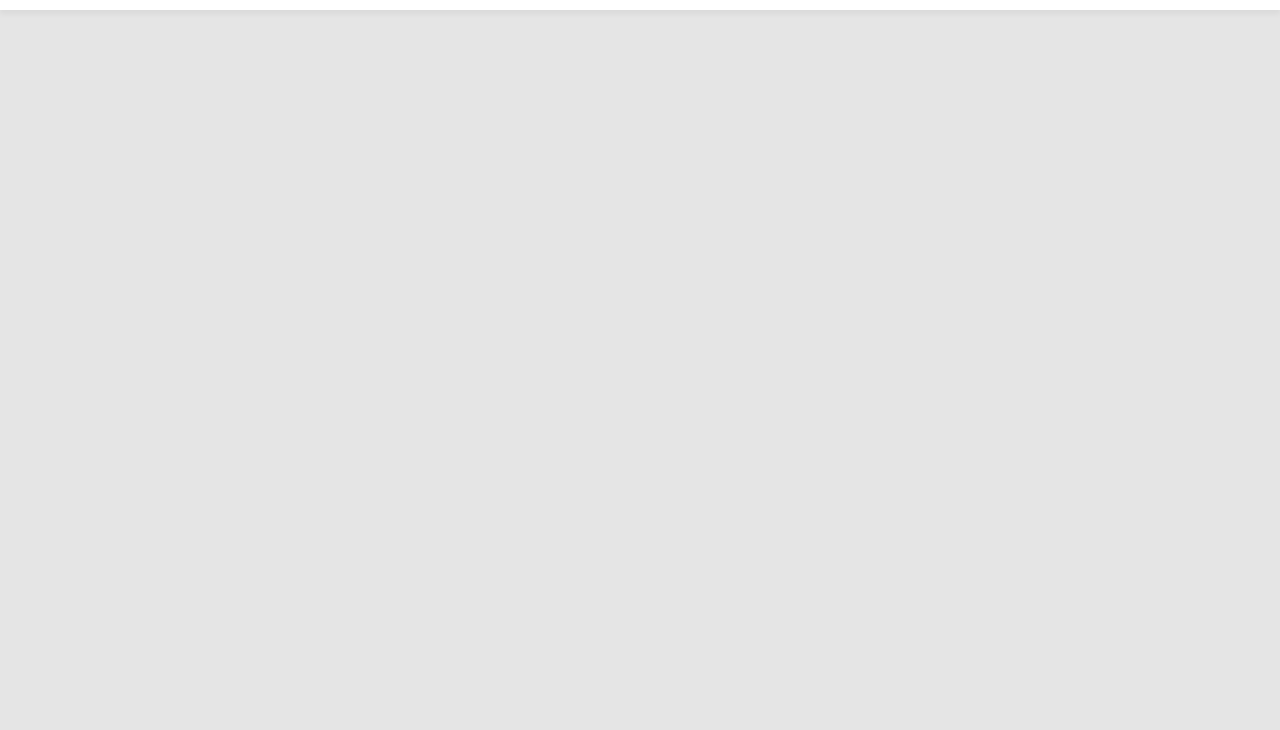
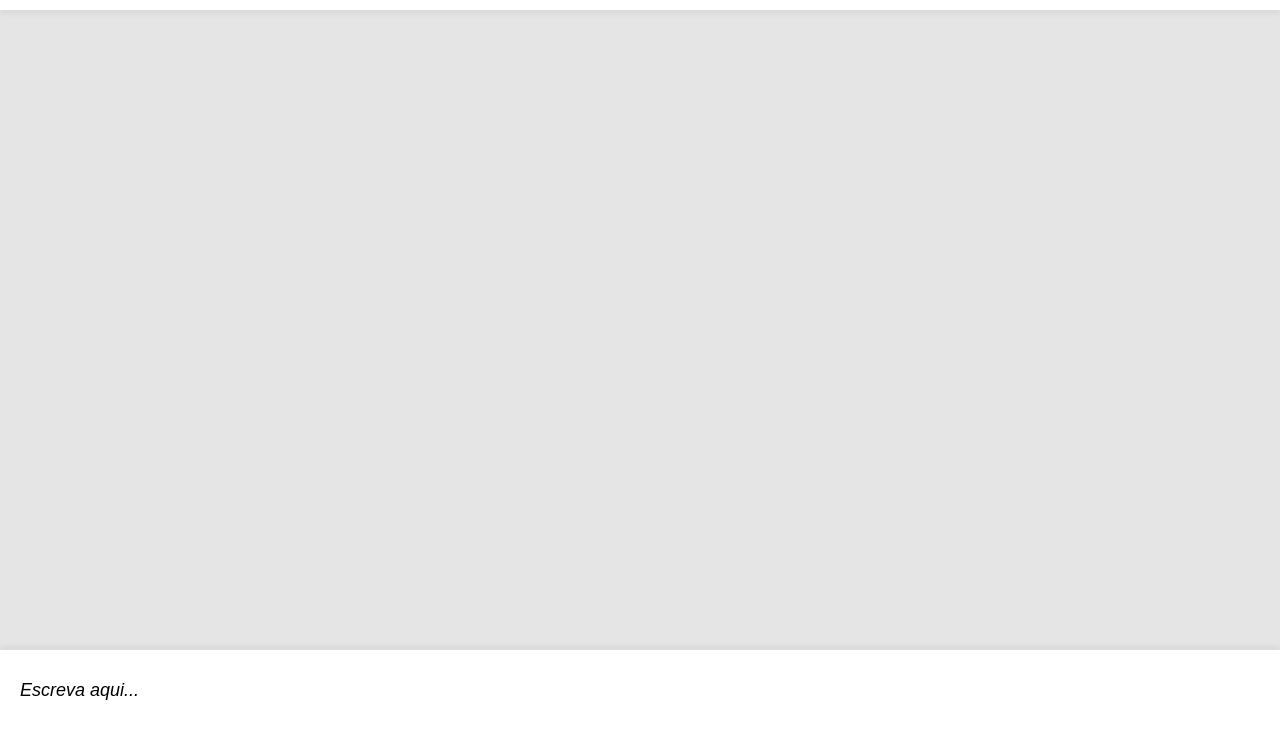
Before and after one commit to thiago-arend/ChatUOL, a plain HTML site: page index.html in a window 1280 px wide. Shown: the part 70-800 px from the top of the page. Drawn offline with nearby package versions, Linux system fonts and the light colour scheme.

Commit message:
Finalização do footer da aplicação

```diff
--- a/css/style.css
+++ b/css/style.css
@@ -28,3 +28,39 @@ body {
     width: 45px;
     height: 45px;
 }
+
+.footer {
+    position: fixed;
+    bottom: 0;
+    left: 0;
+    width: 100%;
+    height: 80px;
+    background-color: #FFFFFF;
+    box-shadow: 0px -4px 6px rgba(0, 0, 0, 0.05);
+
+    display: flex;
+    justify-content: space-between;
+    align-items: center;
+}
+
+.footer input {
+    margin-left: 17px;
+    width: 145px;
+    height: 30px;
+    font-weight: 400;
+    font-style: italic;
+    font-size: 18px;
+    line-height: 21px;
+    color: #000000;
+    border: 1px solid #FFFFFF;
+}
+
+.footer input::placeholder {
+    color: #000000;
+}
+
+.footer ion-icon {
+    margin-right: 17px;
+    width: 26px;
+    height: 26px;
+}
--- a/index.html
+++ b/index.html
@@ -16,7 +16,10 @@
         <img src="./images/Vector.svg" alt="">
     </div>
     <div class="chat"></div>
-    <div class="footer"></div>
+    <div class="footer">
+        <input type="text" placeholder="Escreva aqui...">
+        <ion-icon name="paper-plane-outline"></ion-icon>
+    </div>
 
     <script type="module" src="https://unpkg.com/ionicons@7.1.0/dist/ionicons/ionicons.esm.js"></script>
     <script nomodule src="https://unpkg.com/ionicons@7.1.0/dist/ionicons/ionicons.js"></script>
```
